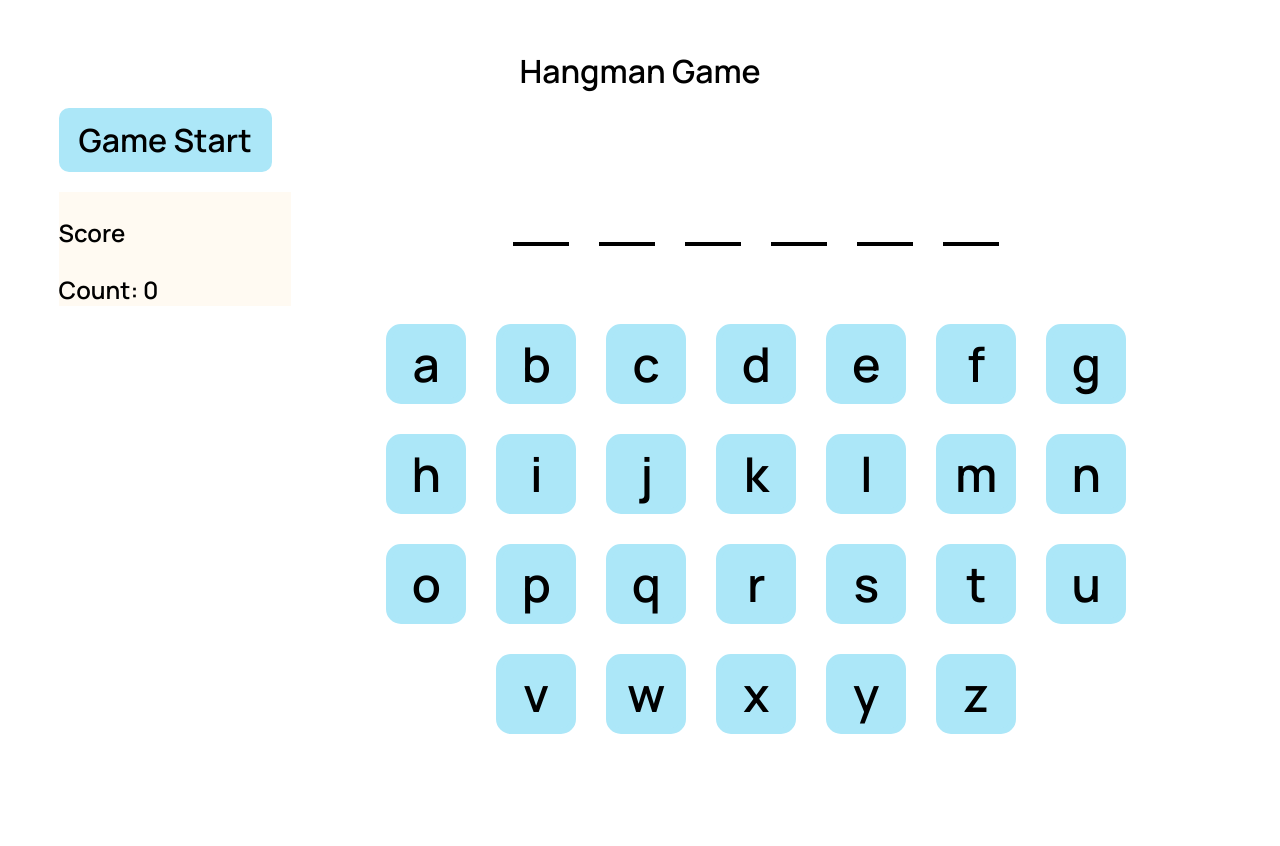
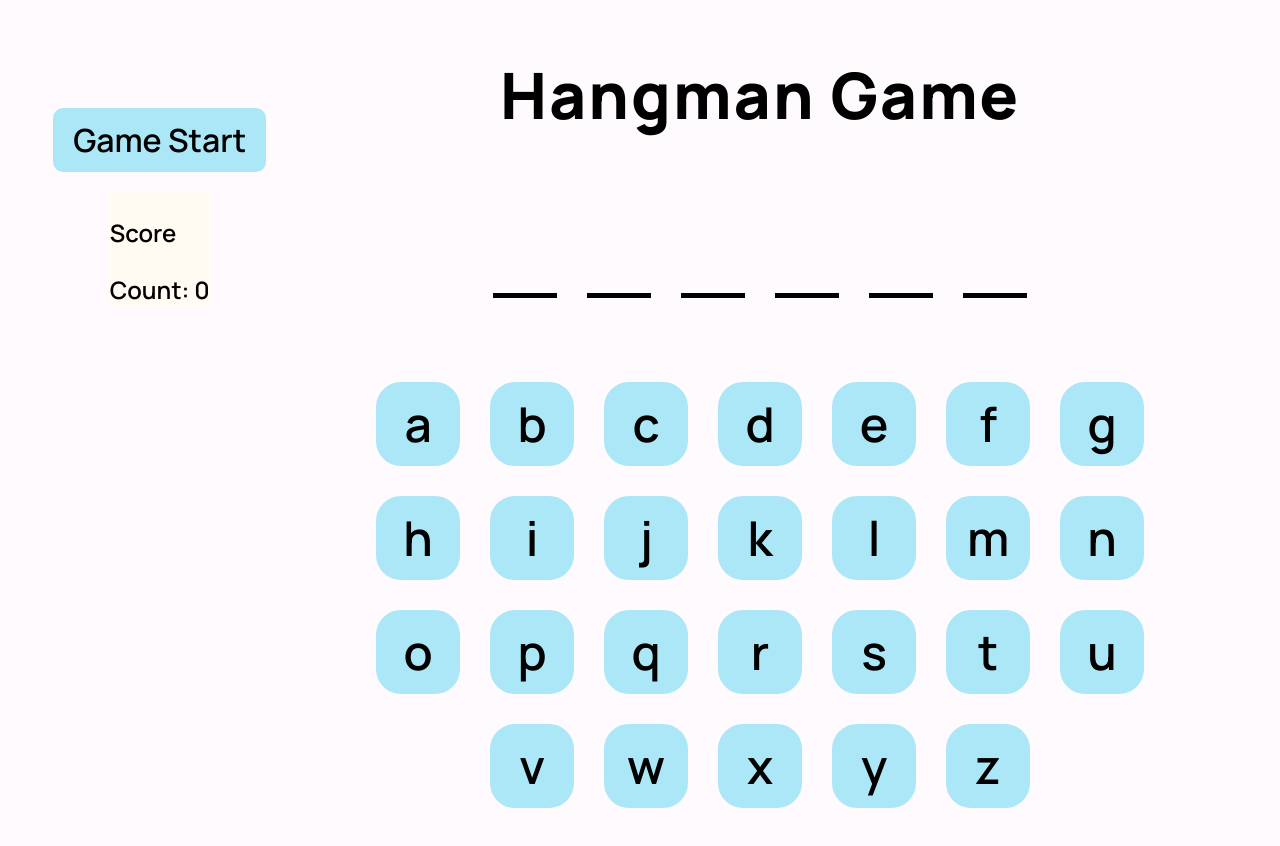
Before and after one commit to jihyekwak/hangman-game, a plain HTML site: page index.html in a window 1280 px wide. Both pictures are taken after a click on the button "Game Start". After the commit the page ends 808 px from the top, so only its background shows below. Drawn offline with Linux system fonts and the light colour scheme.

Commit message:
Update style

```diff
--- a/index.html
+++ b/index.html
@@ -8,9 +8,9 @@
     <link rel="stylesheet" href="style.css">
 </head>
 <body>
-    <div id="title">
+    <!-- <div id="title">
         <h1>Hangman Game</h1>
-    </div>
+    </div> -->
     <div class="container">
         <div class="left">
             <button id="start-btn">Game Start</button>
@@ -21,6 +21,9 @@
             </div>
         </div>
         <div class="right">
+            <div id="title">
+                <h1>Hangman Game</h1>
+            </div>
             <div id="quiz-area"></div>
             <div id="alphabet-btns">
                 <div class="alphabet-btn" data-value="a">a</div>
--- a/style.css
+++ b/style.css
@@ -1,4 +1,4 @@
-@import url('https://fonts.googleapis.com/css2?family=Manrope:wght@600&display=swap');
+@import url('https://fonts.googleapis.com/css2?family=Manrope:wght@600;800&display=swap');
 
 * {
     /* border: 0.5px solid gray; */
@@ -8,20 +8,27 @@
 html, body {
     height: 100%;
     font-family: 'Manrope', sans-serif;
+    background-color: rgb(255, 250, 254);
 }
 
 body {
     display: flex;
-    flex-direction: column;
-    align-items: center;
-    justify-content: space-between;
-    padding: 20px;
+    /* flex-direction: column; */
+    /* align-items: stretch; */
+    justify-content: space-around;
+    /* padding: 20px; */
     min-height: 100%;
+    /* text-align: center; */
 }
 
 #title {
-    font-size: 1rem;
-    height: 10%;
+    font-size: 2rem;
+    font-weight: 800;
+    letter-spacing: 2px;
+}
+
+h1 {
+    margin-bottom: 5px;
 }
 
 .container {
@@ -30,13 +37,16 @@ body {
     justify-content: space-between;
     /* align-items: center; */
     width: 95%;
-    height: 90%;
+    height: 100%;
 }
 
 .left {
     width: 20%;
     display: flex;
     flex-direction: column;
+    /* align-self: center; */
+    margin-top: 100px;
+    align-items: center;
 }
 
 .right {
@@ -84,13 +94,14 @@ body {
 }
 
 .letter-box {
-    border-bottom: 4px solid black;
+    border-bottom: 5px solid black;
     /* background-color: beige; */
     /* border-radius: 5px; */
-    width: 3.5rem;
+    width: 4rem;
     height: 3.5rem;
     text-align: center;
     font-size: 3rem;
+    padding: 0 0 10px 0;
 }
 
 .hidden {
@@ -113,13 +124,13 @@ body {
 
 .alphabet-btn {
     background-color: rgb(172, 231, 248);
-    border-radius: 15px;
+    border-radius: 25px;
     padding: 10px;
     font-size: 3rem;
     line-height: 3rem;
     text-align: center;
     width: 3rem;
-    border: 6px solid rgb(172, 231, 248);
+    border: 8px solid rgb(172, 231, 248);
     /* box-sizing: border-box; */
 }
 
@@ -131,10 +142,10 @@ body {
 
 .chosen {
     /* background-color: cornflowerblue; */
-    border: 6px solid cornflowerblue;
+    border: 8px solid cornflowerblue;
     /* box-sizing: border-box; */
     width: 3rem;
-    border-radius: 15px;
+    border-radius: 25px;
     padding: 10px;
     font-size: 3rem;
     line-height: 3rem;
```
